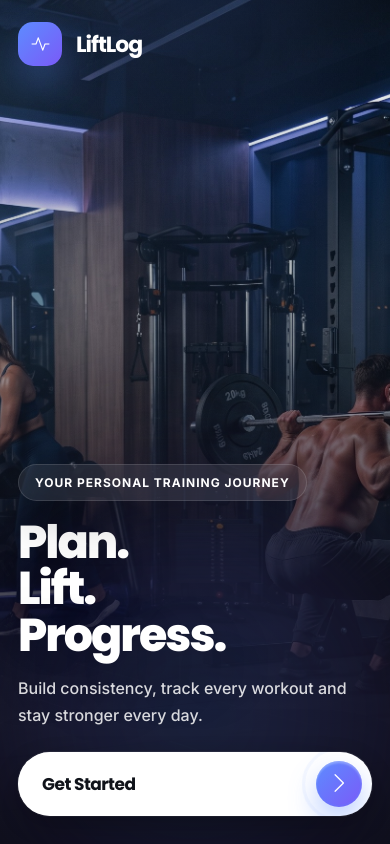
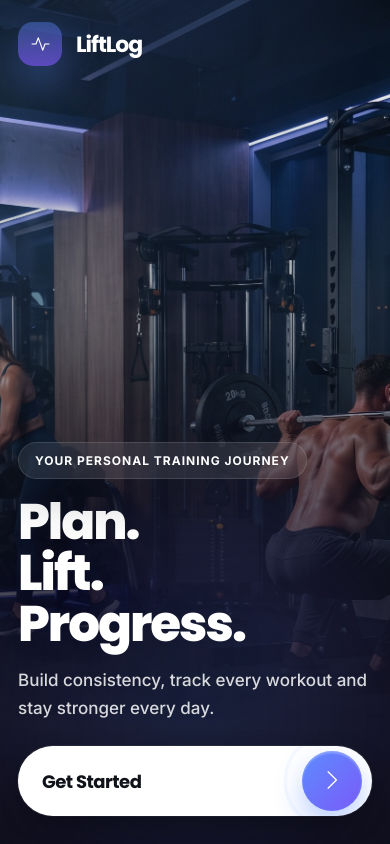
Before and after one commit to gabriella-omah/LiftLog, a website: page index.html in a window 390 px wide. Drawn offline with nearby package versions, Linux system fonts and the light colour scheme.

Commit message:
Update landing.css

```diff
--- a/style/landing.css
+++ b/style/landing.css
@@ -183,7 +183,7 @@ body{
 
     border-radius:18px;
 
-    background:var(--gradient);
+    background:linear-gradient(rgba(93,140, 255, 0.4), rgba(122, 90,248, 0.7));
 
     color:#fff;
 
@@ -880,7 +880,7 @@ body{
 
     .hero-content h1{
 
-        font-size:46px;
+        font-size:50px;
 
         letter-spacing:-2px;
 
@@ -890,8 +890,6 @@ body{
 
     .hero-content p{
 
-        font-size:16px;
-
         line-height:1.65;
 
         margin-bottom:24px;
@@ -900,46 +898,17 @@ body{
 
     .hero-btn{
 
-        height:64px;
+        height:70px;
 
-        font-size:17px;
+        font-size:18px;
 
     }
 
     .hero-btn-icon{
 
-        width:46px;
-        height:46px;
+        width:60px;
+        height:60px;
 
     }
 
 }
-
-
-/*==========================================================
- VERY SMALL DEVICES
-==========================================================*/
-
-@media (max-width:360px){
-
-    .hero-content h1{
-
-        font-size:50px;
-
-    }
-
-    .hero-content p{
-
-        font-size:15px;
-
-    }
-
-    .hero-btn{
-
-        height:68px;
-
-        font-size:19px;
-
-    }
-
-}
```
